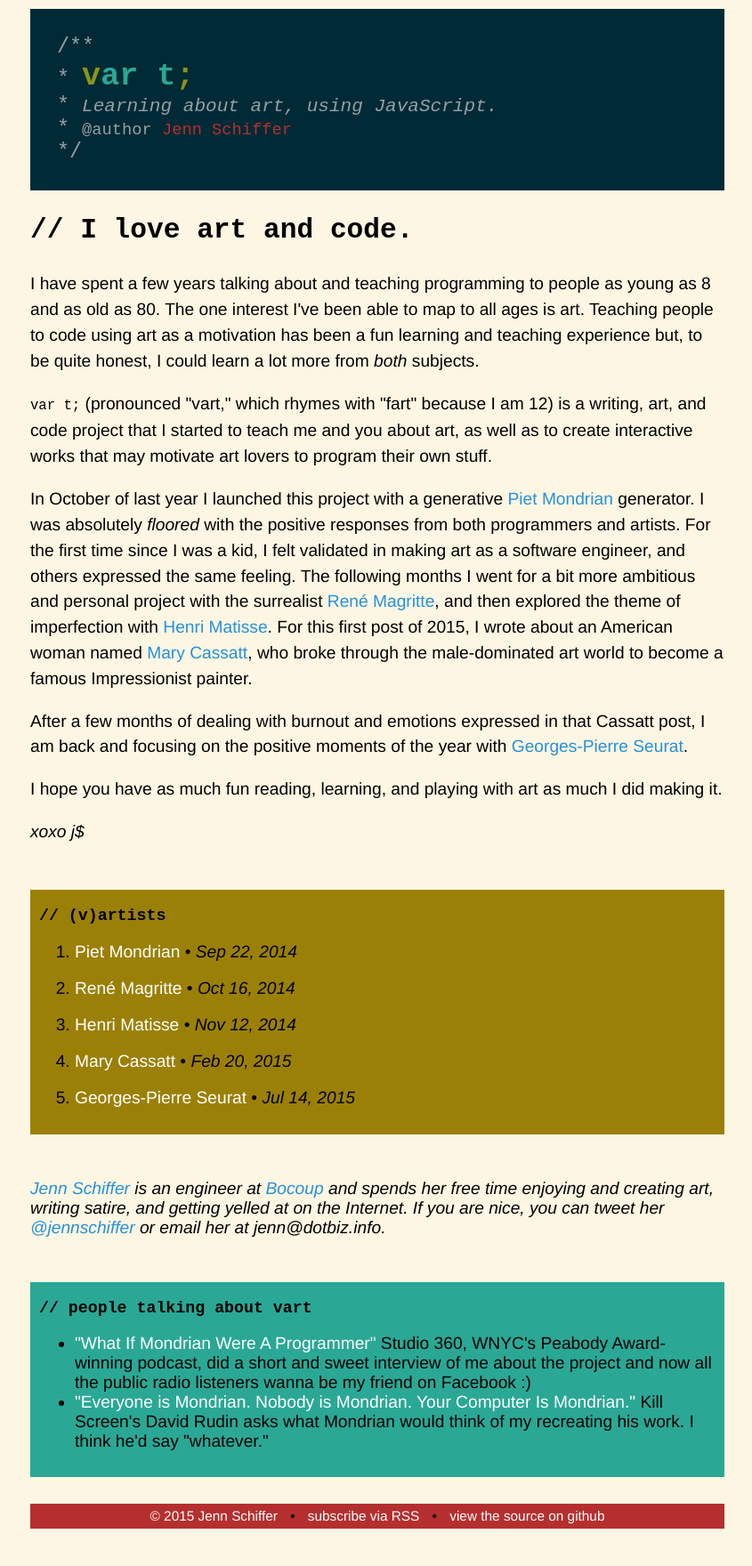
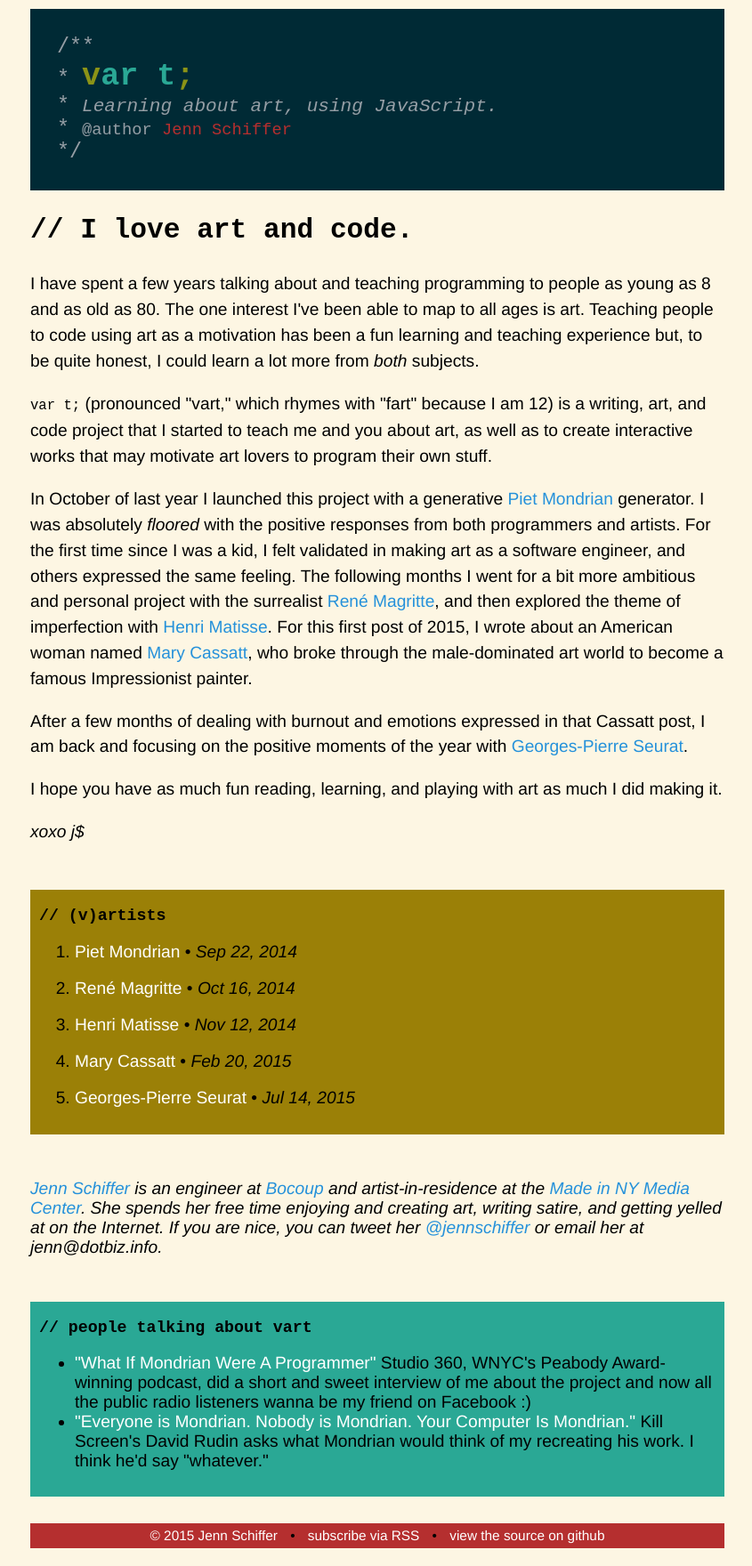
Before and after one commit to jennschiffer/var-t, a Jekyll site: the page built from index.html, in a window 1280 px wide. Shown: the whole page at 89% size, without its empty margins (216-1061 px from the left). Built offline with Jekyll 4.4.1, drawn with Linux system fonts in a browser that asks for light colours; before the commit the page ends 1738 px from its top, so only the background shows below that.

Commit message:
update bio

```diff
--- a/_includes/footer.html
+++ b/_includes/footer.html
@@ -14,7 +14,7 @@
     </div>
 
     <div id="about">
-      <p><a href="{{ site.website }}">{{ site.author }}</a> is an engineer at <a href="http://bocoup.com">Bocoup</a> and spends her free time enjoying and creating art, writing satire, and getting yelled at on the Internet. If you are nice, you can tweet her <a href="http://twitter.com/jennschiffer">@jennschiffer</a> or email her at {{ site.email }}.</p>
+      <p><a href="{{ site.website }}">{{ site.author }}</a> is an engineer at <a href="http://bocoup.com">Bocoup</a> and artist-in-residence at the <a href="http://nymediacenter.com/">Made in NY Media Center</a>. She spends her free time enjoying and creating art, writing satire, and getting yelled at on the Internet. If you are nice, you can tweet her <a href="http://twitter.com/jennschiffer">@jennschiffer</a> or email her at {{ site.email }}.</p>
     </div>
 
     <div id="press">
```
